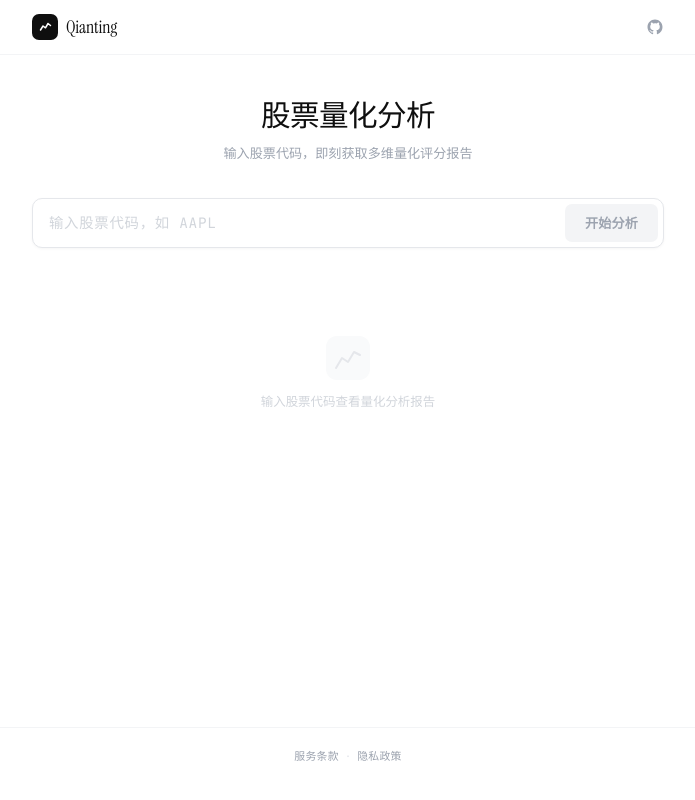
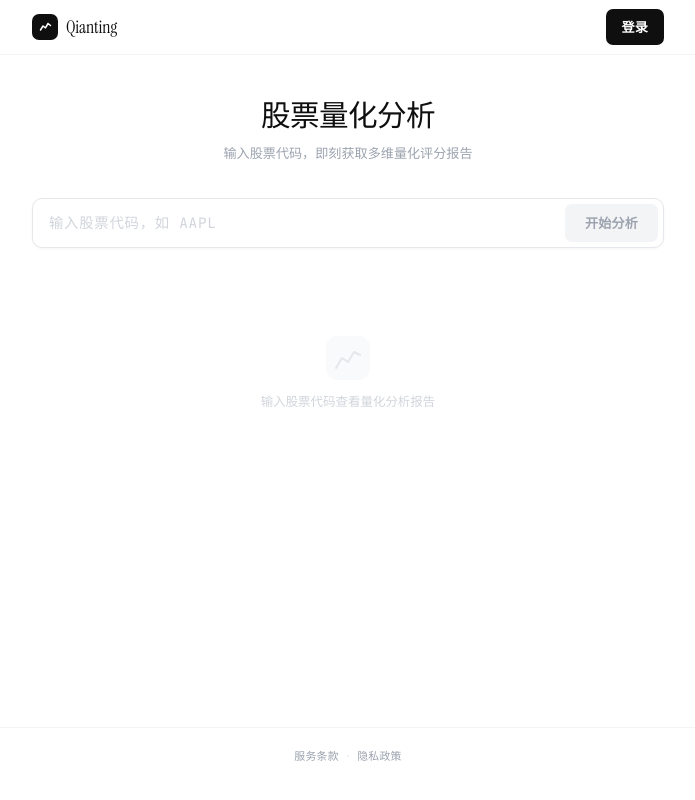
Before and after one commit to TG-lab3k/qianting-fe, a Next.js app: page / in a window 1280 px wide. Shown: the whole page, without its empty margins (292-987 px from the left). Built offline with nearby package versions, Linux system fonts and the light colour scheme.

Commit message:
添加登录按钮

```diff
--- a/src/app/page.tsx
+++ b/src/app/page.tsx
@@ -973,14 +973,31 @@ export default function Home() {
             </span>
           </div>
           <a
-            href="#"
-            style={{ color: "#9ca3af", display: "flex", alignItems: "center", transition: "color 0.15s" }}
-            onMouseEnter={e => (e.currentTarget.style.color = "#374151")}
-            onMouseLeave={e => (e.currentTarget.style.color = "#9ca3af")}
+            href="/login"
+            style={{
+              padding: "8px 16px",
+              borderRadius: 7,
+              border: "none",
+              background: "#0f0f0f",
+              color: "#fff",
+              fontFamily: "'Plus Jakarta Sans', sans-serif",
+              fontSize: "0.82rem",
+              fontWeight: 600,
+              cursor: "pointer",
+              textDecoration: "none",
+              display: "inline-flex",
+              alignItems: "center",
+              transition: "background 0.15s",
+              letterSpacing: "0.01em",
+            }}
+            onMouseEnter={e => {
+              e.currentTarget.style.background = "#1a1a1a";
+            }}
+            onMouseLeave={e => {
+              e.currentTarget.style.background = "#0f0f0f";
+            }}
           >
-            <svg width="18" height="18" viewBox="0 0 24 24" fill="currentColor">
-              <path d="M12 2C6.477 2 2 6.484 2 12.017c0 4.425 2.865 8.18 6.839 9.504.5.092.682-.217.682-.483 0-.237-.008-.868-.013-1.703-2.782.605-3.369-1.343-3.369-1.343-.454-1.158-1.11-1.466-1.11-1.466-.908-.62.069-.608.069-.608 1.003.07 1.531 1.032 1.531 1.032.892 1.53 2.341 1.088 2.91.832.092-.647.35-1.088.636-1.338-2.22-.253-4.555-1.113-4.555-4.951 0-1.093.39-1.988 1.029-2.688-.103-.253-.446-1.272.098-2.65 0 0 .84-.27 2.75 1.026A9.564 9.564 0 0112 6.844c.85.004 1.705.115 2.504.337 1.909-1.296 2.747-1.027 2.747-1.027.546 1.379.202 2.398.1 2.651.64.7 1.028 1.595 1.028 2.688 0 3.848-2.339 4.695-4.566 4.943.359.309.678.92.678 1.855 0 1.338-.012 2.419-.012 2.747 0 .268.18.58.688.482A10.019 10.019 0 0022 12.017C22 6.484 17.522 2 12 2z" />
-            </svg>
+            登录
           </a>
         </div>
       </header>
```
